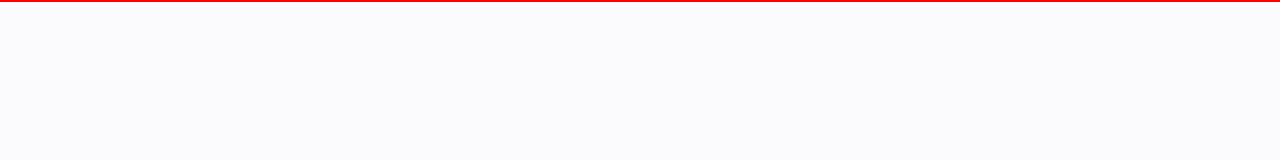
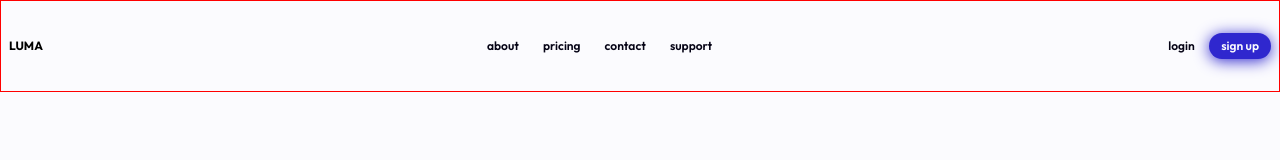
Before and after one commit to rbrickmn/luma-ai-site, a website built with Vite: page index.html in a window 1280 px wide. Built offline with nearby package versions, Linux system fonts and the light colour scheme.

Commit message:
Begin header

```diff
--- a/index.html
+++ b/index.html
@@ -7,7 +7,36 @@
     <title>Dev server</title>
   </head>
   <body>
-    <header class="header container"></header>
+    <header class="header container">
+      <p class="header__logo">LUMA</p>
+
+      <nav>
+        <ul class="header__menu">
+          <li>
+            <a class="header__link" href="#about">about</a>
+          </li>
+          <li>
+            <a class="header__link" href="#pricing">pricing</a>
+          </li>
+          <li>
+            <a class="header__link" href="#contact">contact</a>
+          </li>
+          <li>
+            <a class="header__link" href="#support">support</a>
+          </li>
+        </ul>
+      </nav>
+
+      <div class="header__btn__container">
+        <button class="btn login">
+          login
+        </button>
+
+        <button class="btn">
+          sign up
+        </button>
+      </div>
+    </header>
     <script type="module" src="./src/main.js"></script>
   </body>
 </html>
--- a/styles/components/header.css
+++ b/styles/components/header.css
@@ -1,21 +1,60 @@
 .header {
   display: flex;
+  align-items: center;
+  justify-content: space-between;
+  padding-top: 2rem;
+  padding-bottom: 2rem;
+  font-family: "Outfit", sans-serif;
 }
 
 /* xs */
-@media (min-width: 475px) {}
+@media (min-width: 475px) {
+}
 
 /* sm */
-@media (min-width: 640px) {}
+@media (min-width: 640px) {
+}
 
 /* md */
-@media (min-width: 768px) {}
+@media (min-width: 768px) {
+  .header__logo {
+    font-size: var(--size-xs);
+    font-weight: bold;
+  }
+
+  .header__menu {
+    display: flex;
+    align-items: center;
+    list-style: none;
+    padding: 0;
+    gap: 2em;
+    font-size: var(--size-xs);
+    font-weight: 600;
+  }
+
+  .header__link {
+    text-decoration: none;
+    color: var(--text);
+    transition: color 0.3s;
+  }
+
+  .header__link:hover {
+    color: var(--accent);
+  }
+
+  .header__btn__container {
+    font-size: var(--size-xs);
+  }
+}
 
 /* lg */
-@media (min-width: 1024px) {}
+@media (min-width: 1024px) {
+}
 
 /* xl */
-@media (min-width: 1280px) {}
+@media (min-width: 1280px) {
+}
 
 /* 2xl */
-@media (min-width: 1536px) {}
+@media (min-width: 1536px) {
+}
--- a/styles/utils.css
+++ b/styles/utils.css
@@ -31,6 +31,16 @@
 .btn:hover {
   transform: translateY(-3px);
   box-shadow: 0px 0px 10px 0px rgb(47, 39, 206);
+}
+
+.login {
+  background: none;
+  box-shadow: none;
+  color: var(--text);
+}
+
+.login:hover {
+  box-shadow: none;
 }
 
 .container {
```
